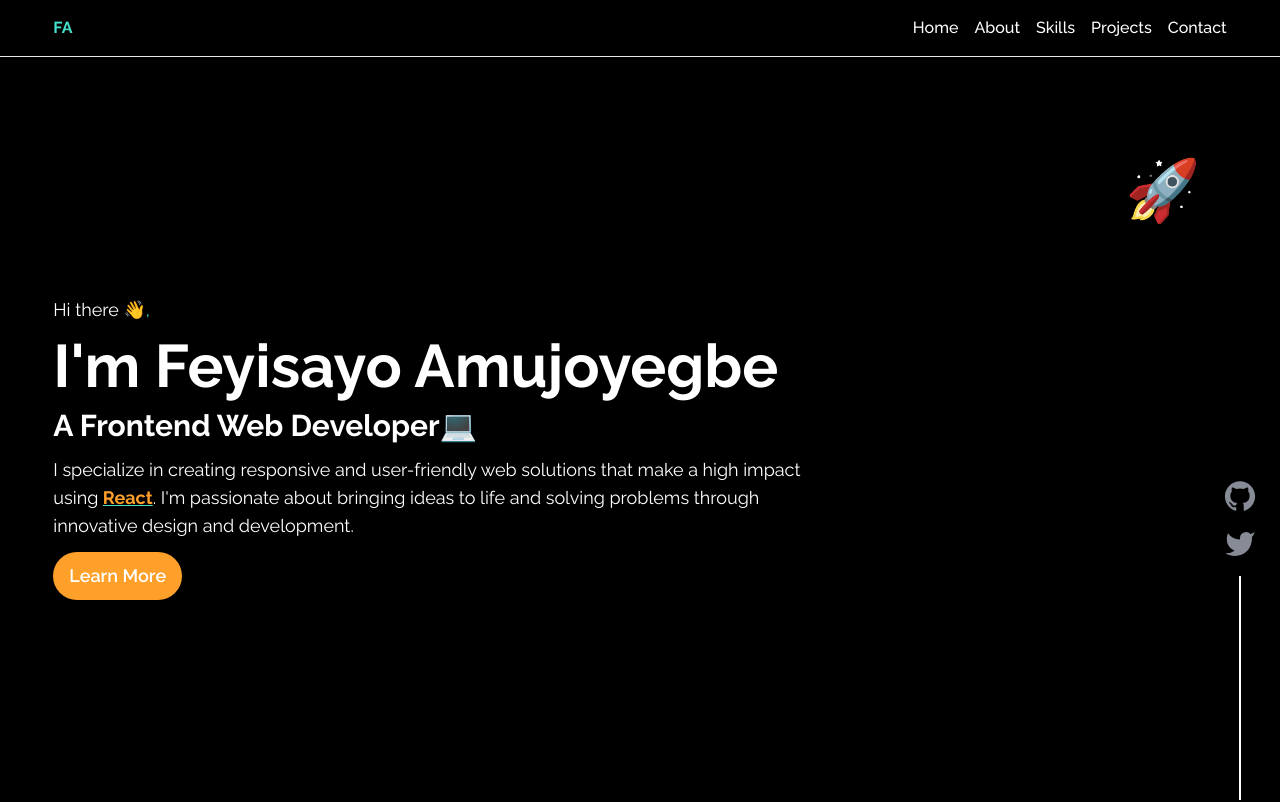
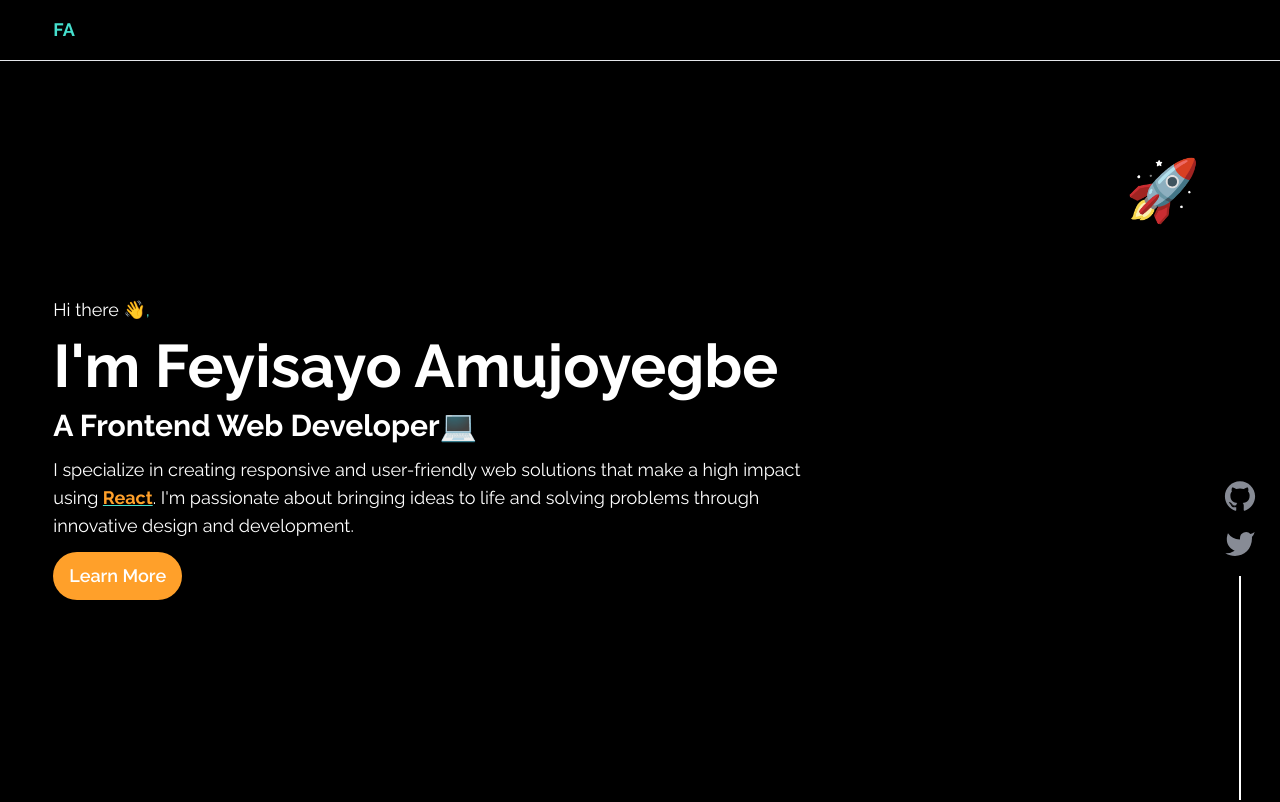
Before and after one commit to feyiamujo1/portfolio, a React (Create React App) app: page / in a window 1280 px wide. Shown: the top 802 px of the page. Built offline with nearby package versions, Linux system fonts and the light colour scheme.

Commit message:
Added mobile navigation

```diff
--- a/package.json
+++ b/package.json
@@ -6,6 +6,7 @@
     "@testing-library/jest-dom": "^5.16.5",
     "@testing-library/react": "^13.4.0",
     "@testing-library/user-event": "^13.5.0",
+    "hamburger-react": "^2.5.0",
     "react": "^18.2.0",
     "react-dom": "^18.2.0",
     "react-router-dom": "^6.11.0",
--- a/src/App.js
+++ b/src/App.js
@@ -1,6 +1,7 @@
 
 import { Link } from "react-router-dom";
-import { useRef } from 'react';
+import { useRef, useState } from 'react';
+import Hamburger from 'hamburger-react'
 
 import SmallerProfileImage from "../src/assests/images/small_profile.jpg"
 
@@ -10,20 +11,28 @@ function App() {
   const skillsRef = useRef(null);
   const projectRef = useRef(null);
   const contactRef = useRef(null);
+  const navLinks = useRef(null);
+
+  const [openNav, setOpenNav] = useState(false);
 
   return (
     <div className="font-raleway bg-black text-white">
-      <nav className="w-full fixed border-b bg-black z-50">
-        <div className="w-11/12 mx-auto py-4 flex justify-between items-center">
-          <p className="font-bold text-light_blue cursor-pointer" onClick={() => homeRef.current.scrollIntoView({ behavior: 'smooth'})}>FA</p>
-          <div className="hidden md:flex flex-col md:flex-row items-center gap-4">
-            <ul className="flex flex-col md:flex-row items-center gap-4">
-              <li className="cursor-pointer font-medium hover:text-yellow" onClick={() => homeRef.current.scrollIntoView({ behavior: 'smooth'})}>Home</li>
-              <li className="cursor-pointer font-medium hover:text-yellow" onClick={() => aboutRef.current.scrollIntoView({ behavior: 'smooth'})}>About</li>
-              <li className="cursor-pointer font-medium hover:text-yellow" onClick={() => skillsRef.current.scrollIntoView({ behavior: 'smooth'})}>Skills</li>
-              <li className="cursor-pointer font-medium hover:text-yellow" onClick={() => projectRef.current.scrollIntoView({ behavior: 'smooth'})}>Projects</li>
-              <li className="cursor-pointer font-medium hover:text-yellow" onClick={() => contactRef.current.scrollIntoView({ behavior: 'smooth'})}>Contact</li>
-            </ul>
+      <nav className="w-full border-b bg-black z-[999] fixed ">
+        <div className="relative">
+          <div className="w-11/12 mx-auto py-2 sm:py-4 flex justify-between items-center ">
+            <p className="font-bold text-lg text-light_blue cursor-pointer" onClick={() => homeRef.current.scrollIntoView({ behavior: 'smooth'})}>FA</p>
+            <div className=" md:flex flex-col md:flex-row items-center md:gap-4 bg-black">
+              <ul ref={navLinks} className={openNav ? "absolute md:relative w-screen pb-8 top-[65px] pt-8 md:pt-0 md:pb-0 bg-black left-0 flex flex-col md:flex-row items-center gap-6 md:gap-4 -z-[1000] overflow-hidden transition-all ease-in box-border opacity-100 open" : "absolute md:relative opacity-0 w-screen pb-10 top-10 pt-8 md:pt-0 md:pb-0 bg-black left-0 flex flex-col md:flex-row items-center gap-6 md:gap-4 -z-10 h-0 box-border overflow-hidden whitespace-nowrap transition-all ease-in" }>
+                <li className="cursor-pointer font-medium hover:text-yellow overflow-hidden" onClick={() => {homeRef.current.scrollIntoView({ behavior: 'smooth'}); setOpenNav(!openNav)}}>Home</li>
+                <li className="cursor-pointer font-medium hover:text-yellow overflow-hidden" onClick={() => {aboutRef.current.scrollIntoView({ behavior: 'smooth', block: 'start', inline: 'nearest', offsetTop: 100}); setOpenNav(!openNav)}}>About</li>
+                <li className="cursor-pointer font-medium hover:text-yellow overflow-hidden" onClick={() => {skillsRef.current.scrollIntoView({ behavior: 'smooth', block: 'start', inline: 'nearest', offsetTop: 100}); setOpenNav(!openNav)}}>Skills</li>
+                <li className="cursor-pointer font-medium hover:text-yellow overflow-hidden" onClick={() => {projectRef.current.scrollIntoView({ behavior: 'smooth', block: 'start', inline: 'nearest', offsetTop: 100}); setOpenNav(!openNav)}}>Projects</li>
+                <li className="cursor-pointer font-medium hover:text-yellow overflow-hidden" onClick={() => {contactRef.current.scrollIntoView({ behavior: 'smooth', block: 'start', inline: 'nearest', offsetTop: 100}); setOpenNav(!openNav)}}>Contact</li>
+              </ul>
+              <div className="block md:hidden">
+                <Hamburger toggled={openNav} toggle={setOpenNav} size={26} color="#ffa02a" />
+              </div>
+            </div>
           </div>
         </div>
       </nav>
--- a/src/index.css
+++ b/src/index.css
@@ -7,3 +7,7 @@
 html{
   scroll-behavior: smooth !important;
 }
+
+.open{
+  height: fit-content;
+}
```
Also changed, not shown: 1 other file (tests, documents, lock files or other folders).
